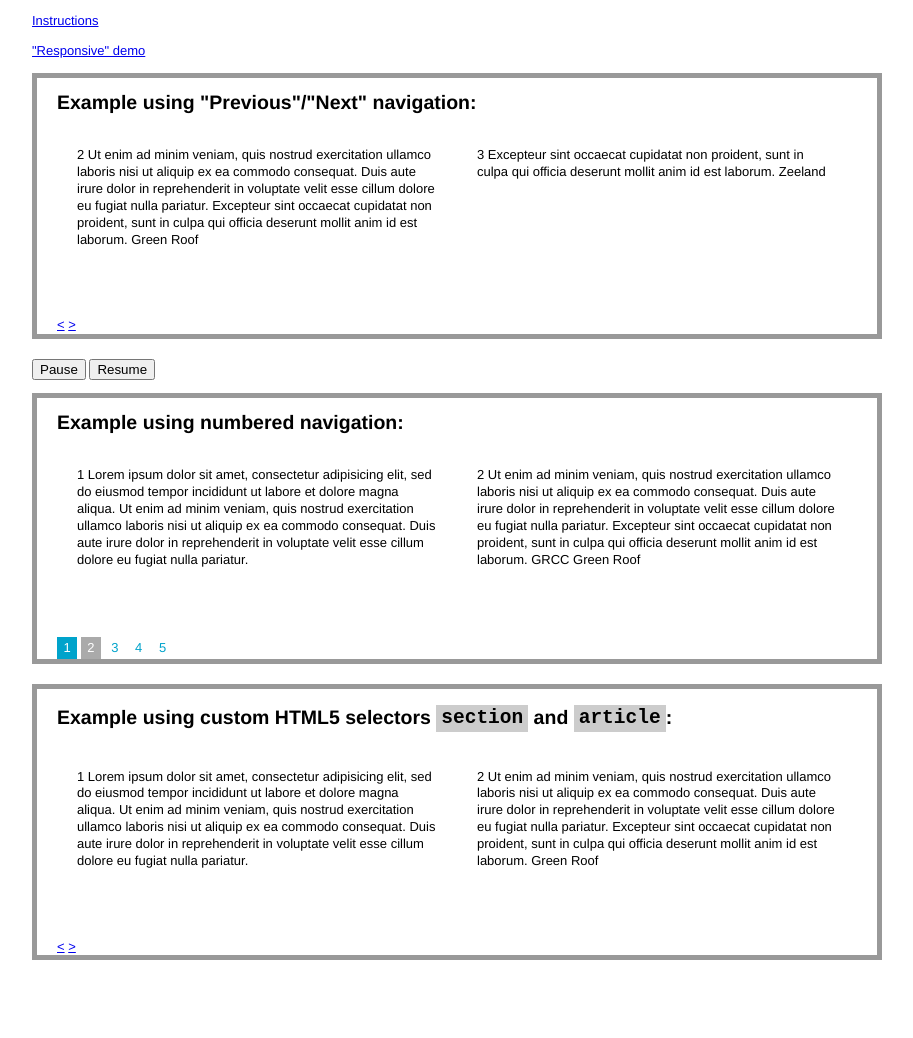
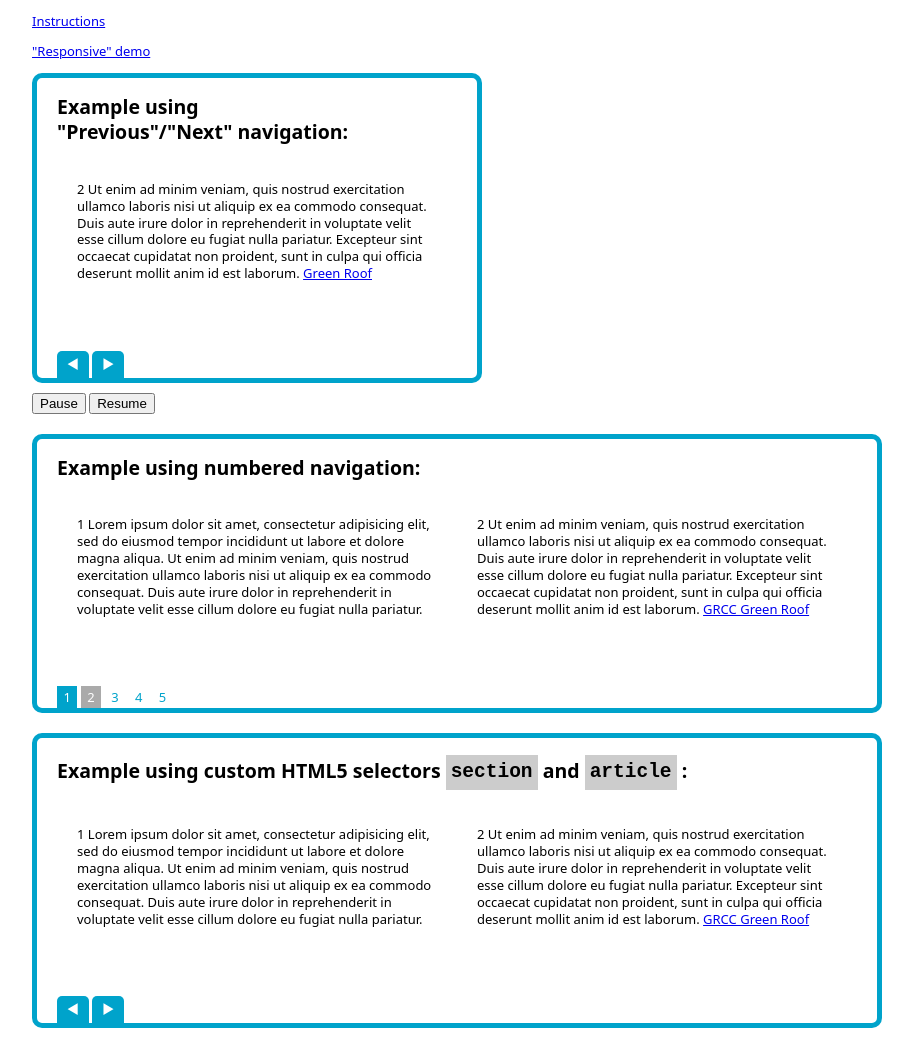
Before and after one commit to kswedberg/jquery-carousel-lite, a website: page demo/index.html in a window 1280 px wide. Shown: the whole page, without its empty margins (188-1101 px from the left). Before the commit the page ends 980 px from the top, so only its background shows below. Drawn offline with nearby package versions, Linux system fonts and the light colour scheme.

Commit message:
Make demo a tiny bit prettier

```diff
--- a/demo/index.html
+++ b/demo/index.html
@@ -3,11 +3,14 @@
   <head>
     <meta charset="UTF-8">
     <title>demo</title>
-<style type="text/css">
+    <style>
 body {
   font-size: 13px;
-  font-family: Helvetica, Arial, Verdana, sans-serif;
-  line-height: 1.3em;
+  font-family: system-ui, -apple-system, BlinkMacSystemFont, 'Segoe UI', Roboto, Oxygen, Ubuntu, Cantarell, 'Open Sans', 'Helvetica Neue', sans-serif;
+  line-height: 1.3;
+}
+h2 {
+  text-wrap: balance;
 }
 .container {
   width: 840px;
@@ -16,9 +19,13 @@ body {
 .slideshow {
   width: 800px;
   overflow: hidden;
+  margin-bottom: 10px;
   padding: 0 20px;
-  margin-bottom: 20px;
-  border: 5px solid #999;
+  border-radius: 10px;
+  border: 5px solid #00A3CB;
+}
+.slideshow ~ .slideshow {
+  margin-top: 20px;
 }
 .slides {
   margin: 0;
@@ -60,14 +67,178 @@ code {
   background-color: #00A3CB;
   color: white;
 }
+.prev, .next {
+  display: inline-block;
+  padding: 5px 10px;
+  background-color: #00A3CB;
+  color: white;
+  text-decoration: none;
+  border-top-left-radius: 5px;
+  border-top-right-radius: 5px;
+}
     </style>
-  <script src="https://ajax.googleapis.com/ajax/libs/jquery/1.10.2/jquery.min.js"></script>
+    <!-- <script src="https://ajax.googleapis.com/ajax/libs/jquery/1.10.2/jquery.min.js"></script> -->
+  </head>
+  <body>
+    <div class="container">
+      <p>
+        <a href="../">Instructions</a>
+      </p>
+      <p>
+        <a href="responsive.html">"Responsive" demo</a>
+      </p>
+      <div class="slideshow">
+        <h2>Example using "Previous"/"Next" navigation:</h2>
+        <ul class="slides">
+          <li class="slide">
+            <div class="img-wrapper">
+              1 Lorem ipsum dolor sit amet, consectetur adipisicing elit, sed do eiusmod tempor incididunt ut labore et dolore magna aliqua. Ut enim ad minim veniam, quis nostrud exercitation ullamco laboris nisi ut aliquip ex ea commodo consequat. Duis aute irure dolor in reprehenderit in voluptate velit esse cillum dolore eu fugiat nulla pariatur.
+            </div>
+          </li>
+          <li class="slide">
+            <div class="img-wrapper">
+              2 Ut enim ad minim veniam, quis nostrud exercitation ullamco laboris nisi ut aliquip ex ea commodo consequat. Duis aute irure dolor in reprehenderit in voluptate velit esse cillum dolore eu fugiat nulla pariatur. Excepteur sint occaecat cupidatat non proident, sunt in culpa qui officia deserunt mollit anim id est laborum.
+              <a href="#" class="description">
+                <span>Green Roof</span>
+              </a>
+            </div>
+          </li>
+          <li class="slide">
+            <div class="img-wrapper">
+              3 Excepteur sint occaecat cupidatat non proident, sunt in culpa qui officia deserunt mollit anim id est laborum.
+              <span class="description">
+                <span>Zeeland</span>
+              </span>
+            </div>
+          </li>
+          <li class="slide">
+            <div class="img-wrapper">
+              4
+          In culpa qui officia deserunt mollit anim id est laborum.
+              <span class="description">
+                <span>CityFlats Hotel</span>
+              </span>
+            </div>
+          </li>
+          <li class="slide">
+            <div class="img-wrapper">
+              5                      Lorem ipsum dolor sit amet, consectetur adipisicing elit, sed do eiusmod tempor incididunt ut labore et dolore magna aliqua. Ut enim ad minim veniam, quis nostrud exercitation ullamco laboris nisi ut aliquip ex ea commodo consequat. Duis aute irure dolor in reprehenderit in voluptate velit esse cillum dolore eu fugiat nulla pariatur. Excepteur sint occaecat cupidatat non proident, sunt in culpa qui officia deserunt mollit anim id est laborum.
+            </div>
+          </li>
+        </ul>
+        <a href="#" aria-label="Previous" class="prev">&#9664;</a>
+        <a href="#" aria-label="Next" class="next">&#9654;</a>
+      </div>
+      <div>
+        <button type="button" class="pause">Pause</button>
+        <button type="button" class="resume">Resume</button>
+      </div>
+      <div class="slideshow">
+        <h2>Example using numbered navigation:</h2>
+        <ul class="slides">
+          <li class="slide">
+            <div class="img-wrapper">
+              1 Lorem ipsum dolor sit amet, consectetur adipisicing elit, sed do eiusmod tempor incididunt ut labore et dolore magna aliqua. Ut enim ad minim veniam, quis nostrud exercitation ullamco laboris nisi ut aliquip ex ea commodo consequat. Duis aute irure dolor in reprehenderit in voluptate velit esse cillum dolore eu fugiat nulla pariatur.
+            </div>
+          </li>
+          <li class="slide">
+            <div class="img-wrapper">
+              2 Ut enim ad minim veniam, quis nostrud exercitation ullamco laboris nisi ut aliquip ex ea commodo consequat. Duis aute irure dolor in reprehenderit in voluptate velit esse cillum dolore eu fugiat nulla pariatur. Excepteur sint occaecat cupidatat non proident, sunt in culpa qui officia deserunt mollit anim id est laborum.
+              <a href="#" class="description">
+                <span>GRCC Green Roof</span>
+              </a>
+            </div>
+          </li>
+          <li class="slide">
+            <div class="img-wrapper">
+              3 Excepteur sint occaecat cupidatat non proident, sunt in culpa qui officia deserunt mollit anim id est laborum.
+              <span class="description">
+                <span>Zeeland Natatorium</span>
+              </span>
+            </div>
+          </li>
+          <li class="slide">
+            <div class="img-wrapper">
+              4
+          In culpa qui officia deserunt mollit anim id est laborum.
+              <span class="description">
+                <span>CityFlats Hotel</span>
+              </span>
+            </div>
+          </li>
+          <li class="slide">
+            <div class="img-wrapper">
+              5                      Lorem ipsum dolor sit amet, consectetur adipisicing elit, sed do eiusmod tempor incididunt ut labore et dolore magna aliqua. Ut enim ad minim veniam, quis nostrud exercitation ullamco laboris nisi ut aliquip ex ea commodo consequat. Duis aute irure dolor in reprehenderit in voluptate velit esse cillum dolore eu fugiat nulla pariatur. Excepteur sint occaecat cupidatat non proident, sunt in culpa qui officia deserunt mollit anim id est laborum.
+              <span class="description">
+                <span>Calvin College</span>
+              </span>
+            </div>
+          </li>
+        </ul>
+        <div class="nav">
+          <a href="#">1</a>
+          <a href="#">2</a>
+          <a href="#">3</a>
+          <a href="#">4</a>
+          <a href="#">5</a>
+        </div>
+      </div>
+      <div class="slideshow">
+        <h2>
+          Example using custom HTML5 selectors
+          <code>section</code>
+          and
+          <code>article</code>
+          :
+        </h2>
+        <section class="slides">
+          <article class="slide">
+            <div class="img-wrapper">
+              1 Lorem ipsum dolor sit amet, consectetur adipisicing elit, sed do eiusmod tempor incididunt ut labore et dolore magna aliqua. Ut enim ad minim veniam, quis nostrud exercitation ullamco laboris nisi ut aliquip ex ea commodo consequat. Duis aute irure dolor in reprehenderit in voluptate velit esse cillum dolore eu fugiat nulla pariatur.
+            </div>
+          </article>
+          <article class="slide">
+            <div class="img-wrapper">
+              2 Ut enim ad minim veniam, quis nostrud exercitation ullamco laboris nisi ut aliquip ex ea commodo consequat. Duis aute irure dolor in reprehenderit in voluptate velit esse cillum dolore eu fugiat nulla pariatur. Excepteur sint occaecat cupidatat non proident, sunt in culpa qui officia deserunt mollit anim id est laborum.
+              <a href="#" class="description">
+                <span>GRCC Green Roof</span>
+              </a>
+            </div>
+          </article>
+          <article class="slide">
+            <div class="img-wrapper">
+              3 Excepteur sint occaecat cupidatat non proident, sunt in culpa qui officia deserunt mollit anim id est laborum.
+              <span class="description">
+                <span>Zeeland</span>
+              </span>
+            </div>
+          </article>
+          <article class="slide">
+            <div class="img-wrapper">
+              4
+          In culpa qui officia deserunt mollit anim id est laborum.
+              <span class="description">
+                <span>CityFlats Hotel</span>
+              </span>
+            </div>
+          </article>
+          <article class="slide">
+            <div class="img-wrapper">
+              5                      Lorem ipsum dolor sit amet, consectetur adipisicing elit, sed do eiusmod tempor incididunt ut labore et dolore magna aliqua. Ut enim ad minim veniam, quis nostrud exercitation ullamco laboris nisi ut aliquip ex ea commodo consequat. Duis aute irure dolor in reprehenderit in voluptate velit esse cillum dolore eu fugiat nulla pariatur. Excepteur sint occaecat cupidatat non proident, sunt in culpa qui officia deserunt mollit anim id est laborum.
+            </div>
+          </article>
+        </section>
+        <a href="#" aria-label="Previous" class="prev">&#9664;</a>
+        <a href="#" aria-label="Next" class="next">&#9654;</a>
+      </div>
+    </div>
+    <script src="https://code.jquery.com/jquery-3.7.1.min.js"></script>
     <script src="../src/jquery.jcarousellite.js"></script>
     <script>
-    $(document).ready(function() {
+    (function() {
       var carousel1Options = {
         auto: true,
-        visible: 2,
+        visible: 1,
         speed: 300,
         pause: true,
         btnPrev: function() {
@@ -113,143 +284,7 @@ code {
 
       $slideshows.eq(2).jCarouselLite(carousel3Options);
 
-    });
-
+    })();
     </script>
-</head>
-<body>
-<div class="container">
-  <p><a href="../">Instructions</a></p>
-  <p><a href="responsive.html">"Responsive" demo</a></p>
-  <div class="slideshow">
-    <h2>Example using "Previous"/"Next" navigation:</h2>
-    <ul class="slides">
-
-      <li class="slide">
-        <div class="img-wrapper">1 Lorem ipsum dolor sit amet, consectetur adipisicing elit, sed do eiusmod tempor incididunt ut labore et dolore magna aliqua. Ut enim ad minim veniam, quis nostrud exercitation ullamco laboris nisi ut aliquip ex ea commodo consequat. Duis aute irure dolor in reprehenderit in voluptate velit esse cillum dolore eu fugiat nulla pariatur.
-        </div>
-      </li>
-
-      <li class="slide">
-        <div class="img-wrapper">2 Ut enim ad minim veniam, quis nostrud exercitation ullamco laboris nisi ut aliquip ex ea commodo consequat. Duis aute irure dolor in reprehenderit in voluptate velit esse cillum dolore eu fugiat nulla pariatur. Excepteur sint occaecat cupidatat non proident, sunt in culpa qui officia deserunt mollit anim id est laborum.
-          <span class="description"><span>Green Roof</span></span>
-        </div>
-      </li>
-
-
-      <li class="slide">
-        <div class="img-wrapper">3 Excepteur sint occaecat cupidatat non proident, sunt in culpa qui officia deserunt mollit anim id est laborum.
-          <span class="description"><span>Zeeland</span></span>
-        </div>
-      </li>
-
-      <li class="slide">
-        <div class="img-wrapper">4
-          In culpa qui officia deserunt mollit anim id est laborum.
-          <span class="description"><span>CityFlats Hotel</span></span>
-
-        </div>
-      </li>
-
-      <li class="slide">
-        <div class="img-wrapper">5                      Lorem ipsum dolor sit amet, consectetur adipisicing elit, sed do eiusmod tempor incididunt ut labore et dolore magna aliqua. Ut enim ad minim veniam, quis nostrud exercitation ullamco laboris nisi ut aliquip ex ea commodo consequat. Duis aute irure dolor in reprehenderit in voluptate velit esse cillum dolore eu fugiat nulla pariatur. Excepteur sint occaecat cupidatat non proident, sunt in culpa qui officia deserunt mollit anim id est laborum.
-        </div>
-      </li>
-
-    </ul>
-    <a href="#" class="prev">&lt;</a>
-    <a href="#" class="next">&gt;</a>
-  </div>
-  <p>
-    <button class="pause">Pause</button>
-    <button class="resume">Resume</button>
-  </p>
-  <div class="slideshow">
-    <h2>Example using numbered navigation:</h2>
-    <ul class="slides">
-
-      <li class="slide">
-        <div class="img-wrapper">1 Lorem ipsum dolor sit amet, consectetur adipisicing elit, sed do eiusmod tempor incididunt ut labore et dolore magna aliqua. Ut enim ad minim veniam, quis nostrud exercitation ullamco laboris nisi ut aliquip ex ea commodo consequat. Duis aute irure dolor in reprehenderit in voluptate velit esse cillum dolore eu fugiat nulla pariatur.
-        </div>
-      </li>
-
-      <li class="slide">
-        <div class="img-wrapper">2 Ut enim ad minim veniam, quis nostrud exercitation ullamco laboris nisi ut aliquip ex ea commodo consequat. Duis aute irure dolor in reprehenderit in voluptate velit esse cillum dolore eu fugiat nulla pariatur. Excepteur sint occaecat cupidatat non proident, sunt in culpa qui officia deserunt mollit anim id est laborum.
-          <span class="description"><span>GRCC Green Roof</span></span>
-        </div>
-      </li>
-
-
-      <li class="slide">
-        <div class="img-wrapper">3 Excepteur sint occaecat cupidatat non proident, sunt in culpa qui officia deserunt mollit anim id est laborum.
-          <span class="description"><span>Zeeland Natatorium</span></span>
-        </div>
-      </li>
-
-      <li class="slide">
-        <div class="img-wrapper">4
-          In culpa qui officia deserunt mollit anim id est laborum.
-          <span class="description"><span>CityFlats Hotel</span></span>
-
-        </div>
-      </li>
-
-      <li class="slide">
-        <div class="img-wrapper">5                      Lorem ipsum dolor sit amet, consectetur adipisicing elit, sed do eiusmod tempor incididunt ut labore et dolore magna aliqua. Ut enim ad minim veniam, quis nostrud exercitation ullamco laboris nisi ut aliquip ex ea commodo consequat. Duis aute irure dolor in reprehenderit in voluptate velit esse cillum dolore eu fugiat nulla pariatur. Excepteur sint occaecat cupidatat non proident, sunt in culpa qui officia deserunt mollit anim id est laborum.
-          <span class="description"><span>Calvin College</span></span>
-        </div>
-      </li>
-
-    </ul>
-    <div class="nav">
-      <a href="#">1</a>
-      <a href="#">2</a>
-      <a href="#">3</a>
-      <a href="#">4</a>
-      <a href="#">5</a>
-    </div>
-  </div>
-
-  <div class="slideshow">
-    <h2>Example using custom HTML5 selectors <code>section</code> and <code>article</code>:</h2>
-    <section class="slides">
-
-      <article class="slide">
-        <div class="img-wrapper">1 Lorem ipsum dolor sit amet, consectetur adipisicing elit, sed do eiusmod tempor incididunt ut labore et dolore magna aliqua. Ut enim ad minim veniam, quis nostrud exercitation ullamco laboris nisi ut aliquip ex ea commodo consequat. Duis aute irure dolor in reprehenderit in voluptate velit esse cillum dolore eu fugiat nulla pariatur.
-        </div>
-      </article>
-
-      <article class="slide">
-        <div class="img-wrapper">2 Ut enim ad minim veniam, quis nostrud exercitation ullamco laboris nisi ut aliquip ex ea commodo consequat. Duis aute irure dolor in reprehenderit in voluptate velit esse cillum dolore eu fugiat nulla pariatur. Excepteur sint occaecat cupidatat non proident, sunt in culpa qui officia deserunt mollit anim id est laborum.
-          <span class="description"><span>Green Roof</span></span>
-        </div>
-      </article>
-
-
-      <article class="slide">
-        <div class="img-wrapper">3 Excepteur sint occaecat cupidatat non proident, sunt in culpa qui officia deserunt mollit anim id est laborum.
-          <span class="description"><span>Zeeland</span></span>
-        </div>
-      </article>
-
-      <article class="slide">
-        <div class="img-wrapper">4
-          In culpa qui officia deserunt mollit anim id est laborum.
-          <span class="description"><span>CityFlats Hotel</span></span>
-
-        </div>
-      </article>
-
-      <article class="slide">
-        <div class="img-wrapper">5                      Lorem ipsum dolor sit amet, consectetur adipisicing elit, sed do eiusmod tempor incididunt ut labore et dolore magna aliqua. Ut enim ad minim veniam, quis nostrud exercitation ullamco laboris nisi ut aliquip ex ea commodo consequat. Duis aute irure dolor in reprehenderit in voluptate velit esse cillum dolore eu fugiat nulla pariatur. Excepteur sint occaecat cupidatat non proident, sunt in culpa qui officia deserunt mollit anim id est laborum.
-        </div>
-      </article>
-
-    </section>
-    <a href="#" class="prev">&lt;</a>
-    <a href="#" class="next">&gt;</a>
-  </div>
-
-</div>
   </body>
 </html>
```
Lines whose indentation alone changed are shown as unchanged.
